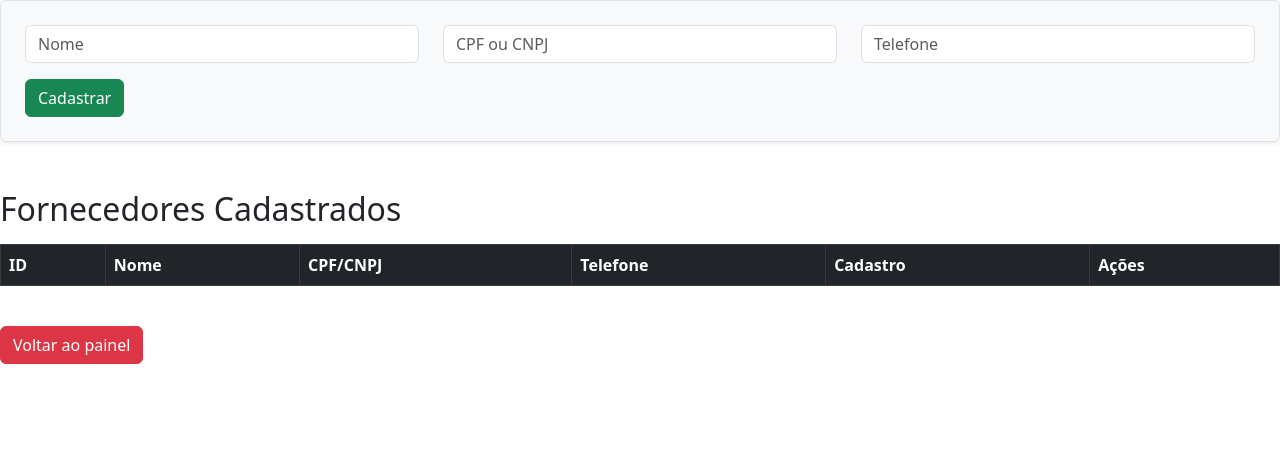
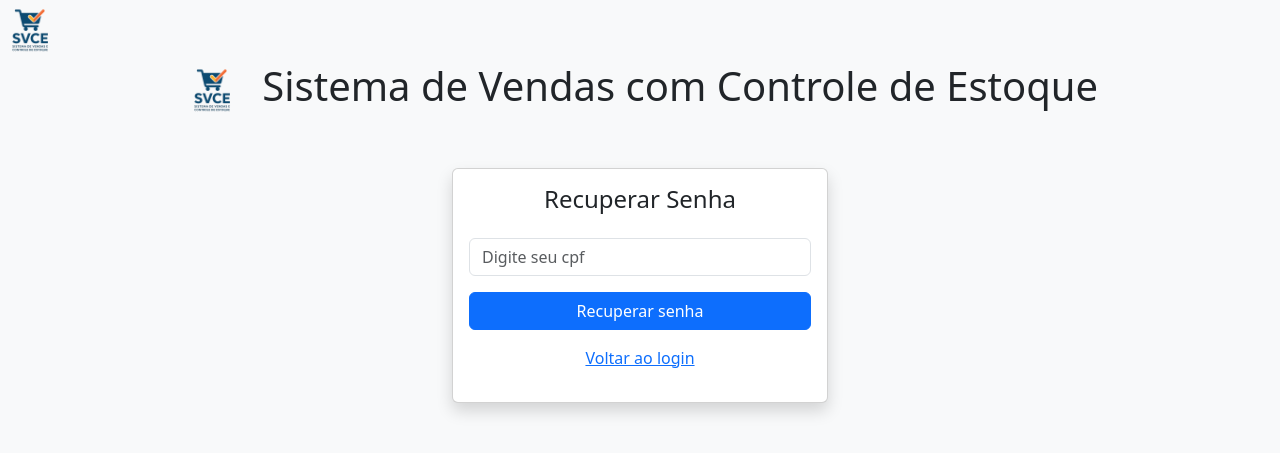
Before and after one commit to ViniciusLvr/SVCE, a PHP site: page /login.php in a window 1280 px wide. Shown: the top 453 px of the page. Run offline with PHP 8.4, Linux system fonts and the light colour scheme; data that the repository does not hold is empty.

Commit message:
Update login.php
refazendo meu erro

```diff
--- a/public/login.php
+++ b/public/login.php
@@ -1,117 +1,122 @@
 <?php
-require_once '../config/conexao.php';
+session_start();
+require_once '../svce/config/conexao.php'; // Conexão com PDO
 
-function adicionarFornecedor($pdo, $nome, $cpf_cnpj, $telefone) {
-    $sql = "INSERT INTO fornecedor (nome, cpf_cnpj, telefone) VALUES (:nome, :cpf_cnpj, :telefone)";
-    $stmt = $pdo->prepare($sql);
-    $stmt->execute([
-        ':nome' => $nome,
-        ':cpf_cnpj' => $cpf_cnpj,
-        ':telefone' => $telefone
-    ]);
+if (isset($_GET['recuperar_senha'])) {
+    // FORMULÁRIO DE RECUPERAR SENHA PELO CPF
+    if ($_SERVER['REQUEST_METHOD'] === 'POST' && isset($_POST['cpf'])) {
+        $cpf = trim($_POST['cpf']);
+        $stmt = $pdo->prepare("SELECT * FROM usuarios WHERE cpf = :cpf LIMIT 1");
+        $stmt->execute([':cpf' => $cpf]);
+        $usuario = $stmt->fetch();
+
+        if ($usuario) {
+            echo "<div class='alert alert-success'>Usuário encontrado: {$usuario['nome']}.</div>";
+            // Aqui você pode gerar um formulário para redefinir a senha
+        } else {
+            echo "<div class='alert alert-danger'>CPF não encontrado no sistema.</div>";
+        }
+    }
+    include 'recuperar_senha.php';
+    exit;
 }
 
-function excluirFornecedor($pdo, $id) {
-    $sql = "DELETE FROM fornecedor WHERE id = :id";
-    $stmt = $pdo->prepare($sql);
-    $stmt->execute([':id' => $id]);
-}
-
-// Inserção
-if ($_SERVER['REQUEST_METHOD'] === 'POST' && isset($_POST['nome'])) {
-    $nome      = trim($_POST['nome']);
-    $cpf_cnpj = preg_replace('/\D/', '', $_POST['cpf_cnpj'] ?? '');
-    $telefone  = preg_replace('/\D/', '', $_POST['telefone'] ?? '');
-
-    // Validação
-    $docValido = (strlen($cpf_cnpj) === 11 || strlen($cpf_cnpj) === 14);
-    $telValido = (strlen($telefone) === 10 || strlen($telefone) === 11);
-
-    if (!empty($nome) && $docValido && $telValido) {
-        adicionarFornecedor($pdo, $nome, $cpf_cnpj, $telefone);
-        header("Location: fornecedor.php");
-        exit();
-    } else {
-        echo "<div class='alert alert-danger text-center'>⚠️ Preencha corretamente: Nome, CPF (11 dígitos) ou CNPJ (14 dígitos) e Telefone (10 ou 11 dígitos).</div>";
-    }
-}
-
-// Exclusão
-if ($_SERVER["REQUEST_METHOD"] == "POST" && isset($_POST['excluir_id'])) {
-    $excluir_id = $_POST['excluir_id'];
-    excluirFornecedor($pdo, $excluir_id);
-    header("Location: fornecedor.php");
-    exit();
-}
-
-// Listagem
-$stmt = $pdo->query("SELECT * FROM fornecedor ORDER BY created_at DESC");
-$fornecedores = $stmt->fetchAll(PDO::FETCH_ASSOC);
-?>
-
+    ?>
 <!DOCTYPE html>
-<html lang="pt-BR">
+<html lang="pt-br">
 
 <head>
     <meta charset="UTF-8">
-    <title>Fornecedores</title>
+    <title>Recuperar Senha - Sistema de Vendas</title>
     <link href="https://cdn.jsdelivr.net/npm/bootstrap@5.3.0/dist/css/bootstrap.min.css" rel="stylesheet">
 </head>
 
-<body>
-<form method="post" class="border p-4 rounded shadow-sm bg-light mb-5">
-    <div class="row mb-3">
-        <div class="col">
-            <input type="text" name="nome" class="form-control" placeholder="Nome" required>
+<body class="bg-light">
+    <img src="img/logoSVCE.png" alt="logoSVCE" style="height:60px; margin-right:10px;">
+   <h1 class="card-title text-center"> <img src="img/logoSVCE.png" alt="logoSVCE" style="height:60px; margin-right:10px;"> Sistema de Vendas com Controle de Estoque</h1>
+    <div class="container mt-5" style="max-width: 400px;">
+        <div class="card shadow">
+            <div class="card-body">
+                <h4 class="card-title mb-4 text-center">Recuperar Senha</h4>
+                <form method="POST">
+                    <div class="mb-3">
+                        <input type="text" name="cpf" class="form-control" placeholder="Digite seu cpf" required>
+                    </div>
+                    <div class="d-grid">
+                        <button type="submit" class="btn btn-primary">Recuperar senha</button>
+                    </div>
+                </form>
+                <p class="mt-3 text-center"><a href="login.php">Voltar ao login</a></p>
+            </div>
         </div>
-        <div class="col">
-            <input type="text" name="cpf_cnpj" class="form-control" placeholder="CPF ou CNPJ"
-                   pattern="\d{11}|\d{14}"
-                   title="Digite apenas números (11 para CPF ou 14 para CNPJ)" required>
-        </div>
-        <div class="col">
-            <input type="text" name="telefone" class="form-control" placeholder="Telefone"
-                   pattern="\d{10,11}" title="Digite apenas números (10 ou 11 dígitos)" required>
-        </div>
-    </div>
-    <button type="submit" class="btn btn-success">Cadastrar</button>
-</form>
-
-        <h2 class="mb-3">Fornecedores Cadastrados</h2>
-        <div class="table-responsive">
-<table class="table table-bordered table-striped">
-    <thead class="table-dark">
-        <tr>
-            <th>ID</th>
-            <th>Nome</th>
-            <th>CPF/CNPJ</th>
-            <th>Telefone</th>
-            <th>Cadastro</th>
-            <th>Ações</th>
-        </tr>
-    </thead>
-    <tbody>
-        <?php foreach ($fornecedores as $f): ?>
-        <tr>
-            <td><?= htmlspecialchars($f['id']) ?></td>
-            <td><?= htmlspecialchars($f['nome']) ?></td>
-            <td><?= htmlspecialchars($f['cpf_cnpj']) ?></td>
-            <td><?= htmlspecialchars($f['telefone']) ?></td>
-            <td><?= htmlspecialchars($f['created_at']) ?></td>
-            <td>
-                <form method="post" onsubmit="return confirm('Tem certeza que deseja excluir este fornecedor?');">
-                    <input type="hidden" name="excluir_id" value="<?= htmlspecialchars($f['id']) ?>">
-                    <button type="submit" class="btn btn-sm btn-danger">Excluir</button>
-                </form>
-            </td>
-        </tr>
-        <?php endforeach; ?>
-    </tbody>
-</table>
-    </div>
-
-        <a href="../public/painel.php" class="btn btn-danger mt-4">Voltar ao painel</a>
     </div>
 </body>
 
 </html>
+<?php
+    exit;
+
+// --- LOGIN COM BANCO ---
+$erro = '';
+if ($_SERVER['REQUEST_METHOD'] === 'POST') {
+    $email = trim($_POST['email']);
+    $senha = $_POST['senha'];
+
+    $stmt = $pdo->prepare("SELECT * FROM usuarios WHERE email = :email LIMIT 1");
+    $stmt->execute([':email' => $email]);
+    $usuario = $stmt->fetch();
+
+    if ($usuario && password_verify($senha, $usuario['senha'])) {
+        $_SESSION['usuario_logado'] = $usuario['nome']; // ou $usuario['email']
+        header('Location: painel.php');
+        exit();
+    } else {
+        $erro = "Usuário ou senha inválidos.";
+    }
+}
+    include 'tela_login.php';
+?>
+
+<!DOCTYPE html>
+<html lang="pt-br">
+
+<head>
+    <meta charset="UTF-8">
+    <title>Login - Sistema de Vendas</title>
+    <link href="https://cdn.jsdelivr.net/npm/bootstrap@5.3.0/dist/css/bootstrap.min.css" rel="stylesheet">
+</head>
+
+<body class="bg-light">
+    <h1 class="card-title text-center" > <img src="img/logoSVCE.png" alt="logoSVCE" style="height:60px; margin-right:10px;"> Sistema de Vendas com Controle de Estoque</h1>
+    <div class="container mt-5" style="max-width: 400px;">
+        <div class="card shadow">
+            <div class="card-body">
+                <h4 class="card-title mb-4 text-center">Login</h4>
+
+                <?php if (isset($erro)): ?>
+                <div class="alert alert-danger"><?= $erro ?></div>
+                <?php endif; ?>
+
+                <form method="POST">
+                    <div class="mb-3">
+                        <input type="email" name="email" class="form-control" placeholder="E-mail" required>
+                    </div>
+                    <div class="mb-3">
+                        <input type="password" name="senha" class="form-control" placeholder="Senha" required>
+                    </div>
+                    <div class="d-grid mb-3">
+                        <button type="submit" class="btn btn-primary">Entrar</button>
+                    </div>
+                </form>
+                <p class="text-center mb-1">
+                    <a href="login.php?recuperar_senha=1">Esqueci minha senha</a>
+                </p>
+                <p class="text-center">
+                    <a href="cadastro.php">Não tem conta? Cadastre-se</a>
+                </p>
+            </div>
+        </div>
+    </div>
+</body>
+
+</html>
```
